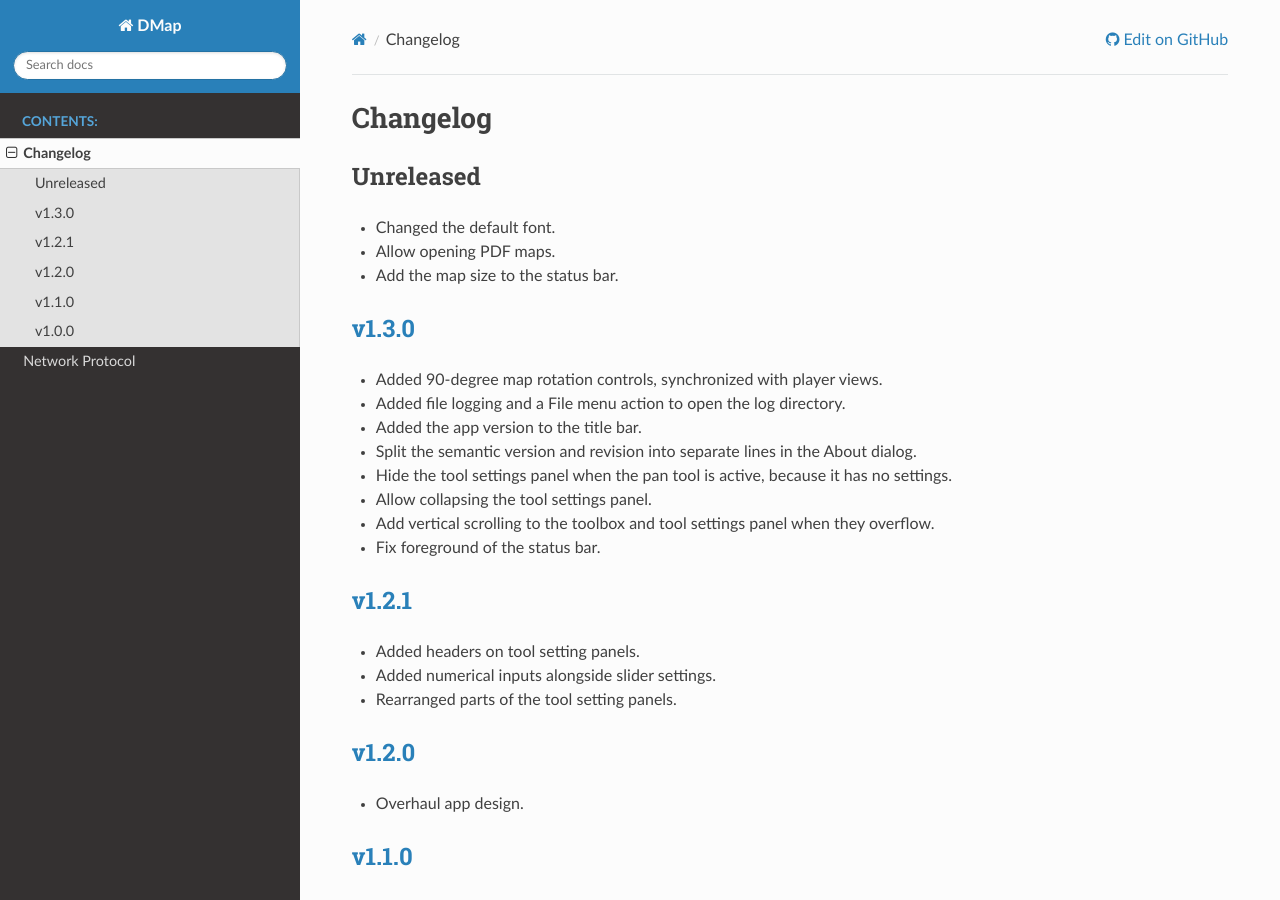
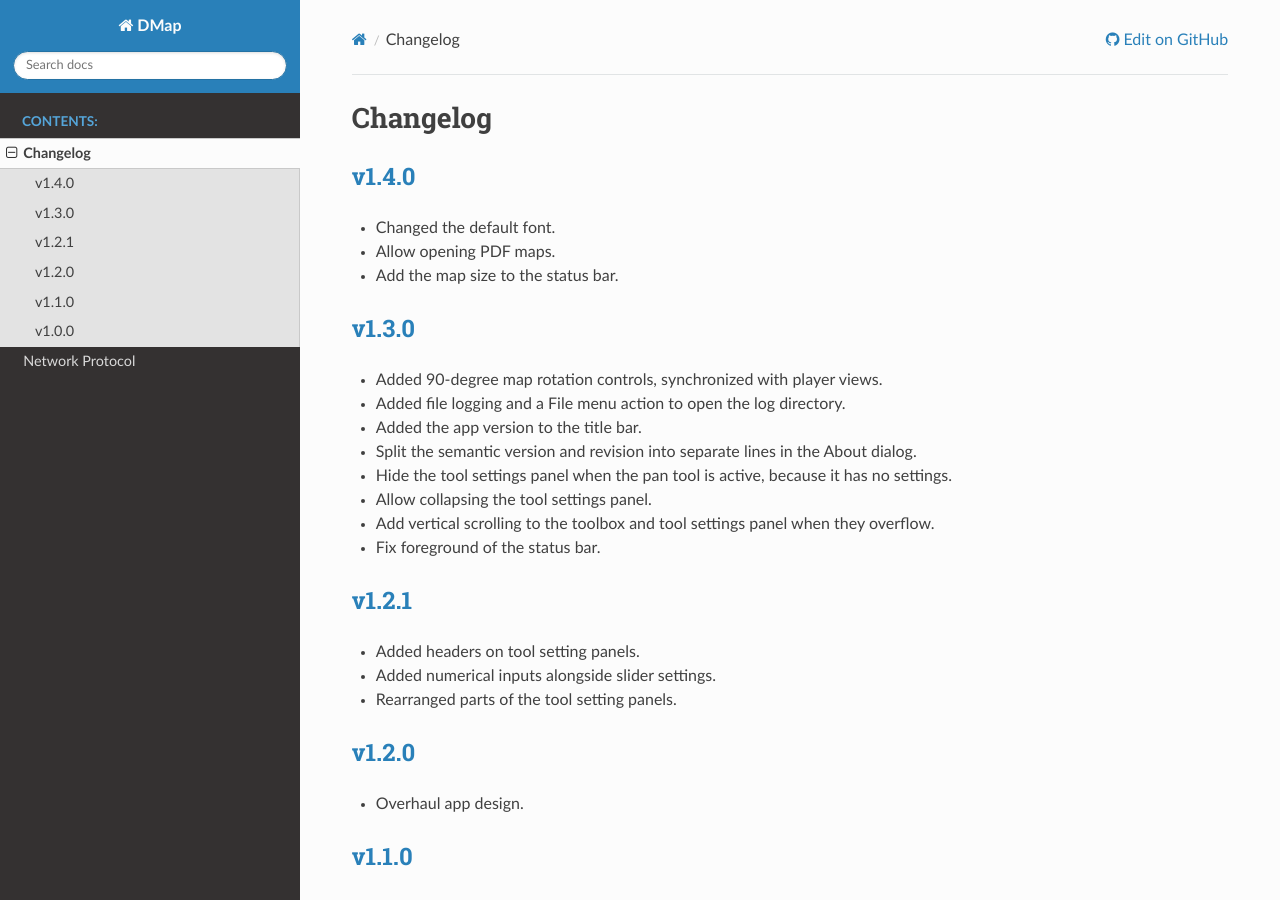
Before and after one commit to campbellmbrown/dmap-net, a Sphinx documentation site: the page built from docs/source/changelog.rst, in a window 1280 px wide and 900 px high. Built offline with Sphinx 7.4.7 and the Read the Docs theme 3.1.0, drawn with Linux system fonts in a browser that asks for light colours.

Commit message:
Prepare v1.4.0

```diff
--- a/docs/source/changelog.rst
+++ b/docs/source/changelog.rst
@@ -1,8 +1,11 @@
 Changelog
 =========
 
-Unreleased
-----------
+.. Unreleased
+.. ----------
+
+:release-link:`v1.4.0`
+----------------------
 
 * Changed the default font.
 * Allow opening PDF maps.
```
Also changed, not shown: 1 other file.
